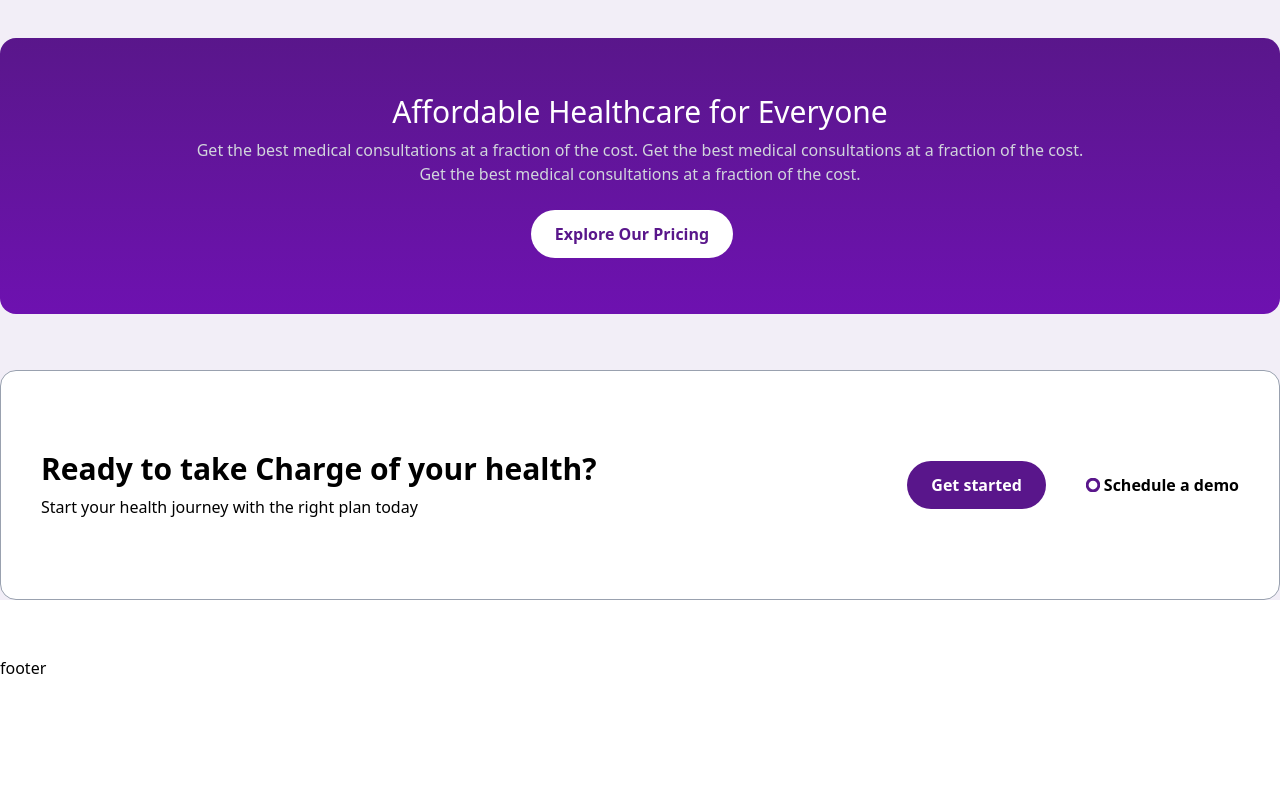
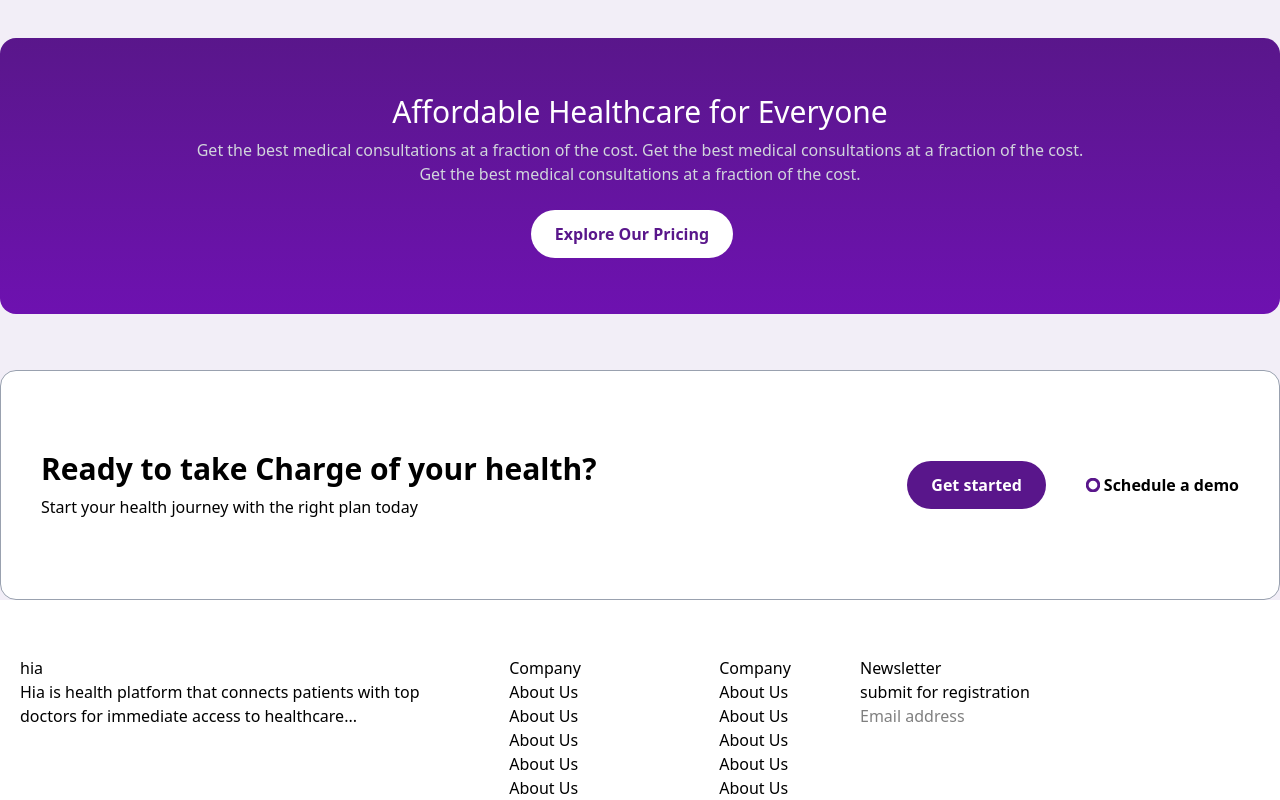
Before and after one commit to kamrulhasananik019/hia, a Next.js app: page / in a window 1280 px wide. Shown: the part 1062-1862 px from the top of the page. Before the commit the page ends 1742 px from the top, so only its background shows below. Built offline with nearby package versions, Linux system fonts and the light colour scheme.

Commit message:
footer added

```diff
--- a/src/components/footer/footer.tsx
+++ b/src/components/footer/footer.tsx
@@ -1,7 +1,45 @@
-import React from 'react'
+import Link from "next/link";
+import React from "react";
 
 export default function Footer() {
   return (
-    <div>footer</div>
-  )
+    <div>
+      <section className="grid grid-cols-3 ps-5 max-w-[1400px] mx-auto">
+        <div>
+          <h2>hia</h2>
+          <p>
+            Hia is health platform that connects patients with top doctors for
+            immediate access to healthcare...{" "}
+          </p>
+        </div>
+        <div className="flex justify-around">
+          <div>
+            <h2>Company</h2>
+            <div className="flex flex-col">
+              <Link href="/">About Us</Link>
+              <Link href="/">About Us</Link>
+              <Link href="/">About Us</Link>
+              <Link href="/">About Us</Link>
+              <Link href="/">About Us</Link>
+            </div>
+          </div>
+          <div>
+            <h2>Company</h2>
+            <div className="flex flex-col">
+              <Link href="/">About Us</Link>
+              <Link href="/">About Us</Link>
+              <Link href="/">About Us</Link>
+              <Link href="/">About Us</Link>
+              <Link href="/">About Us</Link>
+            </div>
+          </div>
+        </div>
+        <div>
+          <h2>Newsletter</h2>
+          <p>submit for registration</p>
+          <input type="email" placeholder="Email address" id="" />
+        </div>
+      </section>
+    </div>
+  );
 }
```
